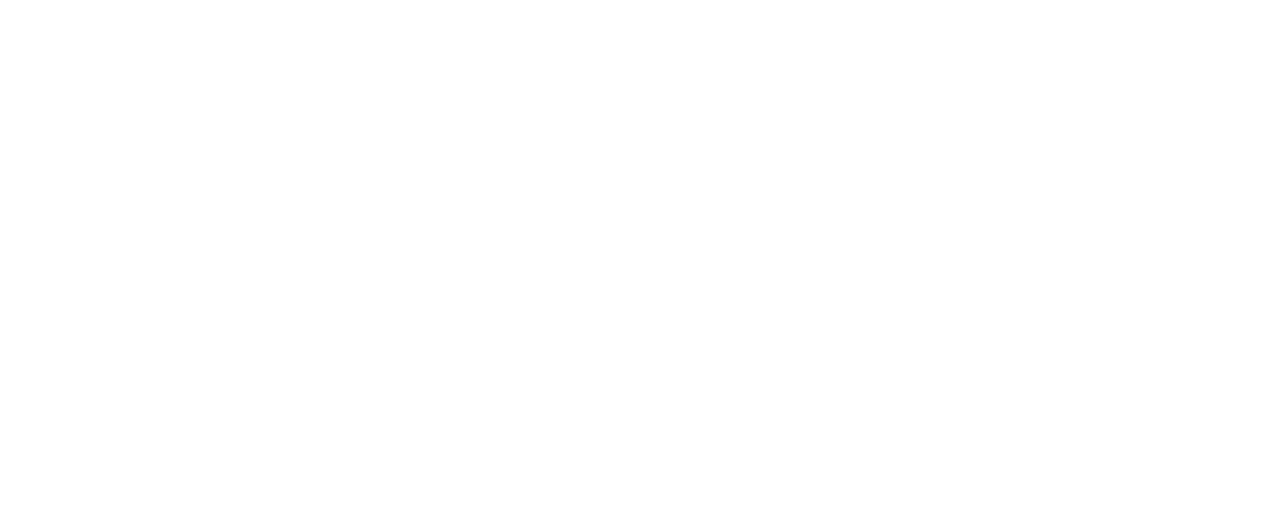
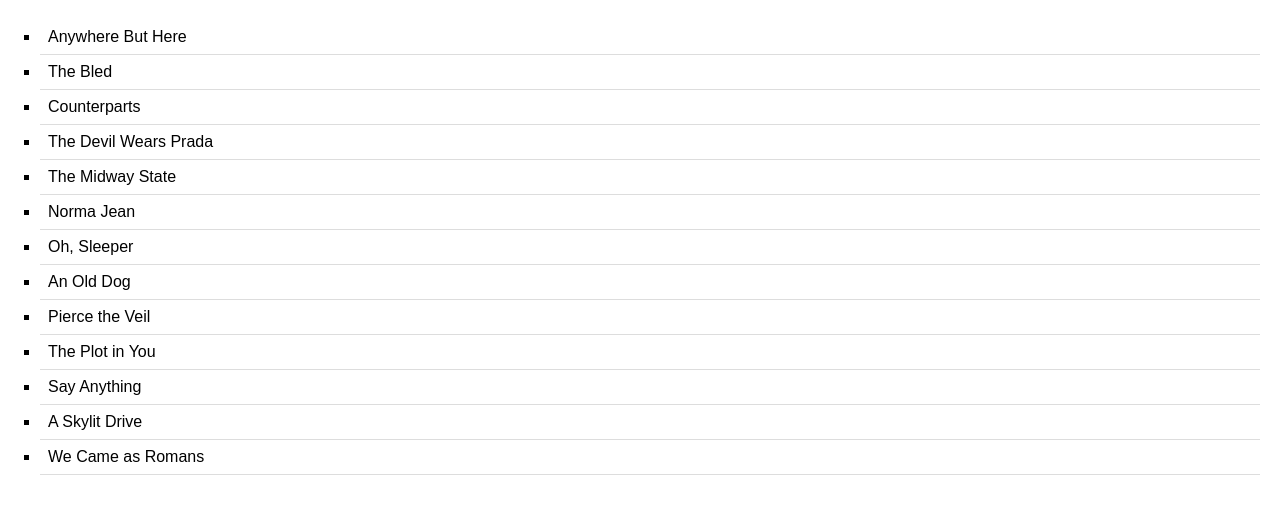
Before and after one commit to acciojob/sorting-articles-Mukul1598, a website: page main.html in a window 1280 px wide. Drawn offline with Linux system fonts and the light colour scheme.

Commit message:
created a submission

```diff
--- a/main.html
+++ b/main.html
@@ -1,16 +1,11 @@
 <!DOCTYPE html>
+<html>
+<head>
+    <link rel="stylesheet" href="styles.css">
+</head>
+<body>
 
-<html>
-
-<head>
-	<link rel="stylesheet" href="styles.css">
-</head>
-
-<body>
-	<!-- the entire body must be written by student -->
-    <script type="text/javascript" src="./script.js">
-</script>
-
+    <ul id="band"></ul>
+    <script type="text/javascript" src="./script.js"></script>
 </body>
-
 </html>
--- a/script.js
+++ b/script.js
@@ -1 +1,38 @@
 //your JS code here. If required.
+const bands = [
+    'The Plot in You',
+    'The Devil Wears Prada',
+    'Pierce the Veil',
+    'Norma Jean',
+    'The Bled',
+    'Say Anything',
+    'The Midway State',
+    'We Came as Romans',
+    'Counterparts',
+    'Oh, Sleeper',
+    'A Skylit Drive',
+    'Anywhere But Here',
+    'An Old Dog'
+];
+
+// Function to clean the band name for sorting
+function cleanBandName(band) {
+    return band.replace(/^(a|an|the)\s+/i, '').toLowerCase();
+}
+
+// Sort the bands array
+const sortedBands = bands.sort((a, b) => {
+    const nameA = cleanBandName(a);
+    const nameB = cleanBandName(b);
+    if (nameA < nameB) return -1;
+    if (nameA > nameB) return 1;
+    return 0;
+});
+
+// Display sorted bands in the unordered list
+const bandList = document.getElementById('band');
+sortedBands.forEach(band => {
+    const li = document.createElement('li');
+    li.textContent = band;
+    bandList.appendChild(li);
+});
--- a/styles.css
+++ b/styles.css
@@ -1 +1,18 @@
-/*  your css code here. If applicable */
+body {
+    font-family: Arial, sans-serif;
+    margin: 20px;
+}
+
+h1 {
+    text-align: center;
+}
+
+ul {
+    list-style-type: square; /* Ensures bullet points are shown */
+    padding-left: 20px;   /* Adds padding for bullets */
+}
+
+li {
+    padding: 8px;
+    border-bottom: 1px solid #ddd;
+}
```
